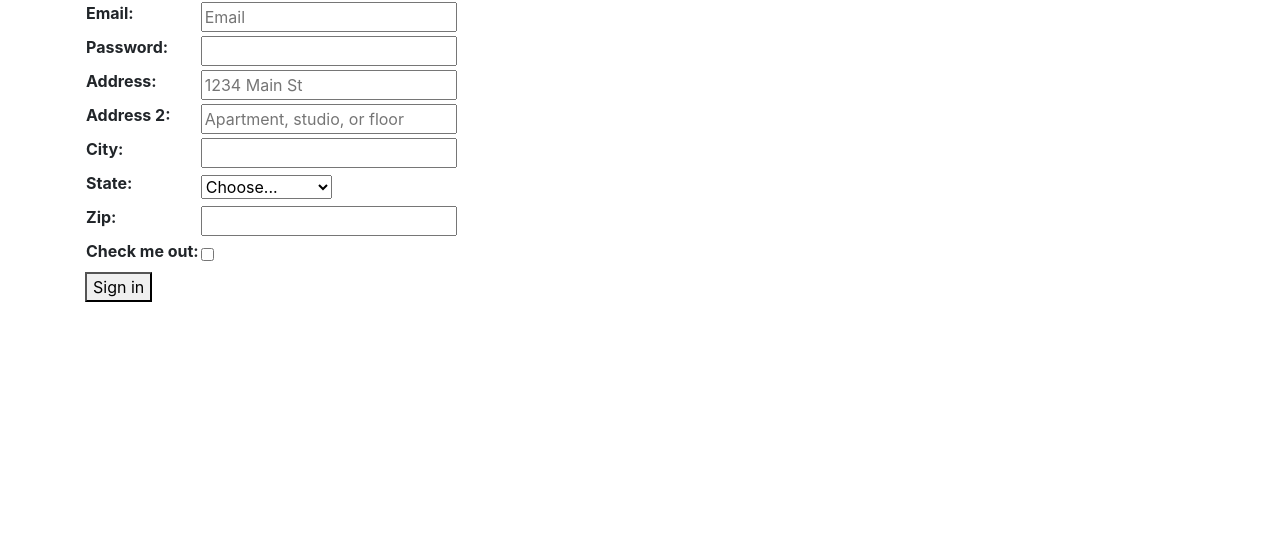
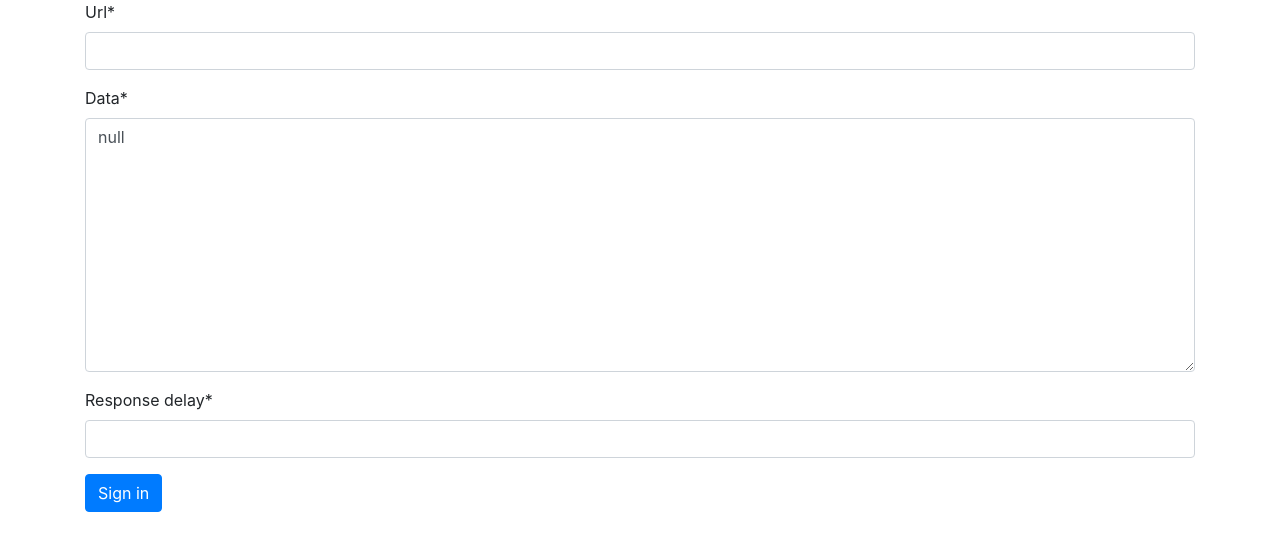
Before and after one commit to abhishek-bharadwaj/eriseD, a Django app: template mock/templates/store_mocks.html in a window 1280 px wide. Shown: the top 551 px of the page. Run offline with Django 3.2, Linux system fonts and the light colour scheme; the template is opened without the code that fills it: values that come from a table or form of the project are taken from there, others are empty; tables that the repository leaves empty hold one stand-in row (values such as "Sample post"); some libraries are stand-ins or nearby versions.

Commit message:
Added model form

```diff
--- a/mock/forms.py
+++ b/mock/forms.py
@@ -1,4 +1,6 @@
 from django import forms
+
+from mock.models import Store
 
 STATES = (
     ('', 'Choose...'),
@@ -8,17 +10,7 @@ STATES = (
 )
 
 
-class AddressForm(forms.Form):
-    email = forms.CharField(widget=forms.TextInput(attrs={'placeholder': 'Email'}))
-    password = forms.CharField(widget=forms.PasswordInput())
-    address_1 = forms.CharField(
-        label='Address',
-        widget=forms.TextInput(attrs={'placeholder': '1234 Main St'})
-    )
-    address_2 = forms.CharField(
-        widget=forms.TextInput(attrs={'placeholder': 'Apartment, studio, or floor'})
-    )
-    city = forms.CharField()
-    state = forms.ChoiceField(choices=STATES)
-    zip_code = forms.CharField(label='Zip')
-    check_me_out = forms.BooleanField(required=False)
+class StoreForm(forms.ModelForm):
+    class Meta:
+        model = Store
+        fields = ['url', 'data', 'response_delay']
--- a/mock/templates/store_mocks.html
+++ b/mock/templates/store_mocks.html
@@ -1,9 +1,11 @@
 {% extends 'base.html' %}
+
+{% load crispy_forms_tags %}
 
 {% block content %}
   <form method="post">
     {% csrf_token %}
-    <table>{{ form.as_table }}</table>
-    <button type="submit">Sign in</button>
+    {{ form|crispy }}
+    <button type="submit" class="btn btn-primary">Sign in</button>
   </form>
 {% endblock %}
--- a/mock/views.py
+++ b/mock/views.py
@@ -14,5 +14,5 @@ def render_data(request, return_data):
 
 
 def post_new(request):
-    form = forms.AddressForm()
+    form = forms.StoreForm()
     return render(request, 'store_mocks.html', {'form': form})
```
